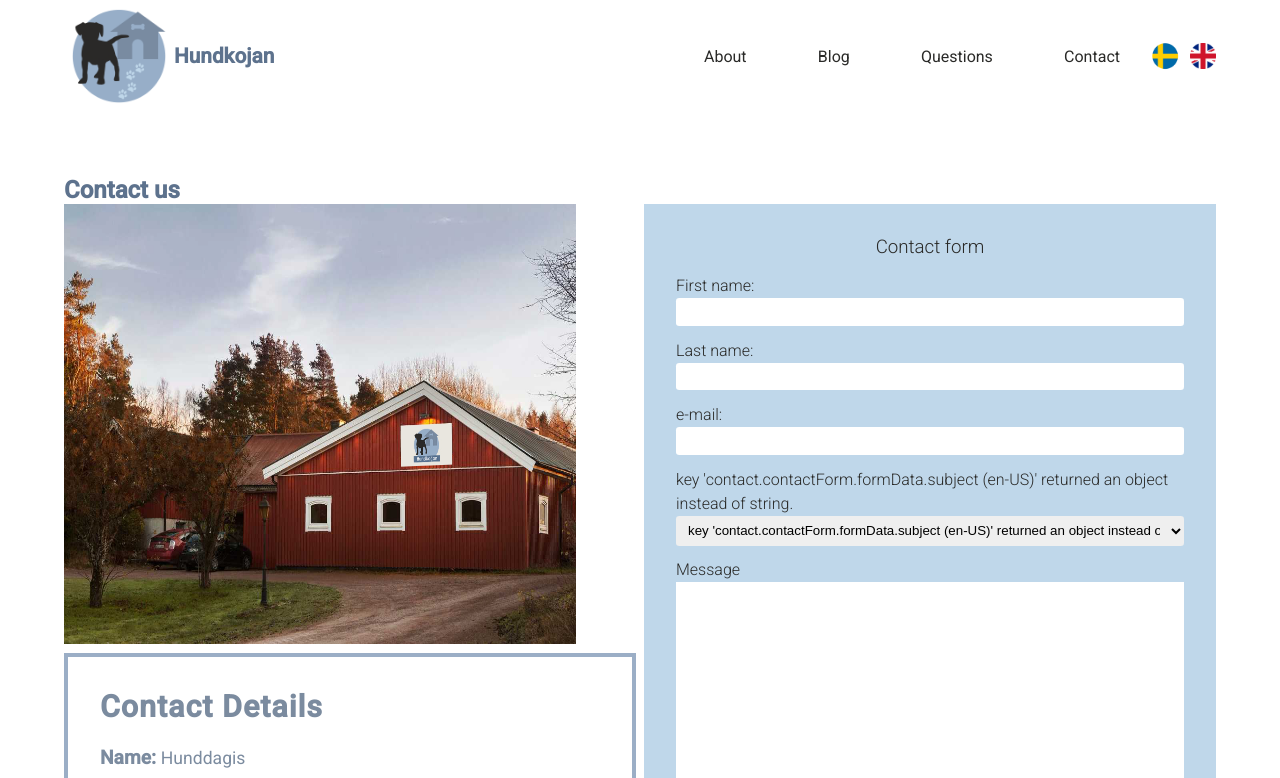
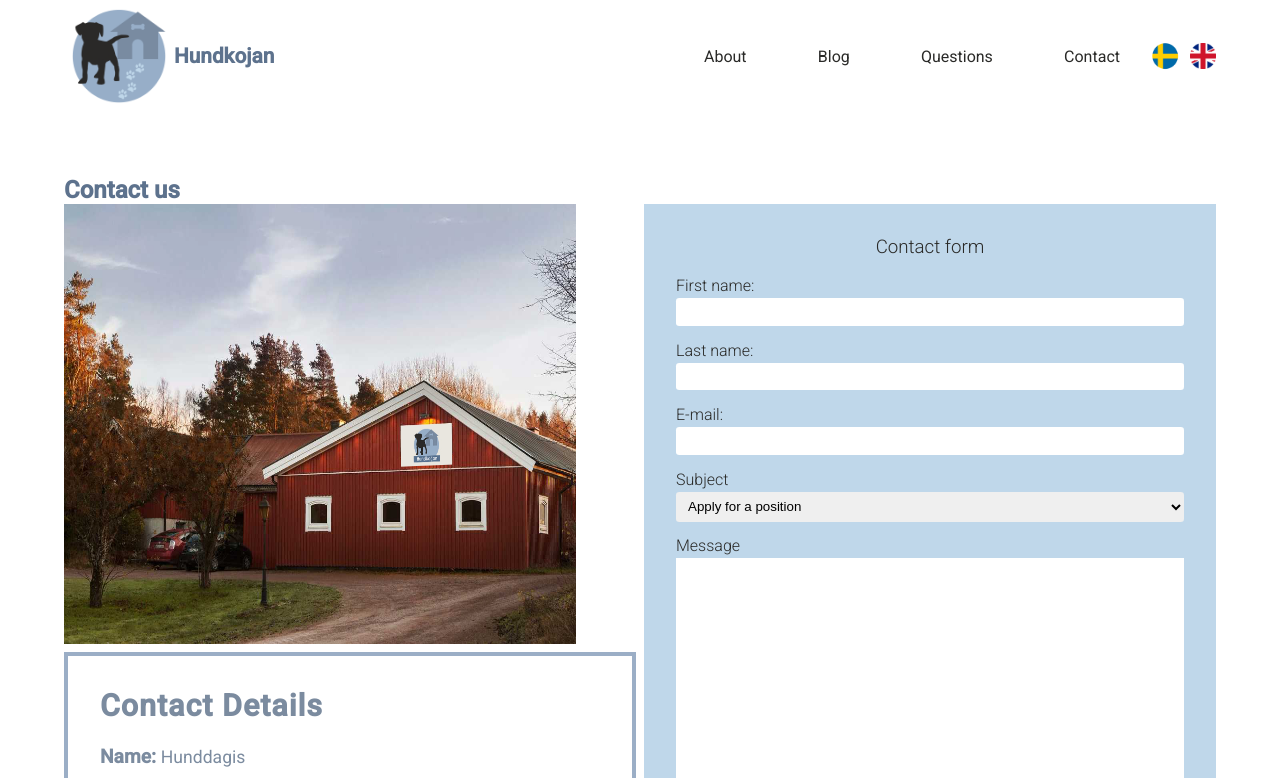
Before and after one commit to EmmaOlsson/hunddagis, a React (Create React App) app: page /contact in a window 1280 px wide. Shown: the top 778 px of the page. Built offline with nearby package versions, Linux system fonts and the light colour scheme.

Commit message:
changed form-data

```diff
--- a/src/assets/data/formData.js
+++ b/src/assets/data/formData.js
@@ -20,7 +20,7 @@ export const formEng =
     {
          firstName: "First name:",
          lastName: "Last name:",
-         email: "e-mail:",
+         email: "E-mail:",
          subject: {
             title: "Subject",
             position: "Apply for a position",
--- a/src/screens/ContactScreen.js
+++ b/src/screens/ContactScreen.js
@@ -61,28 +61,28 @@ const ContactScreen = () => {
           <h3 className={style.contactFormTitle}>{t('contact.contactForm.title')}</h3>
             <ul className={style.contactFormContact}>
               <li>
-                <label for="firstName">{t('contact.contactForm.formData.firstName')}</label>
+                <label htmlFor="firstName">{t('contact.contactForm.formData.firstName')}</label>
                 <input type="text" id="firstName"></input>
               </li>
               <li>
-                <label for="lastName">{t('contact.contactForm.formData.lastName')}</label>
+                <label htmlFor="lastName">{t('contact.contactForm.formData.lastName')}</label>
                 <input type="text" id="lastName"></input>
               </li>
               <li>
-                <label for="email">{t('contact.contactForm.formData.email')}</label>
+                <label htmlFor="email">{t('contact.contactForm.formData.email')}</label>
                 <input type="email" id="email"></input>
               </li>
               <li>
-                <label for="dropDownMenu">{t('contact.contactForm.formData.subject')}</label>
+                <label htmlFor="dropDownMenu">{t('contact.contactForm.formData.subject.title')}</label>
                 <select className={style.dropDownMenu} id="dropDownMenu">
-                  <option value="booking">{t('contact.contactForm.formData.subject')}</option>
-                  <option value="questions">{t('contact.contactForm.formData.subject')}</option>
-                  <option value="feedback">{t('contact.contactForm.formData.subject')}</option>
-                  <option value="complaint">{t('contact.contactForm.formData.subject')}</option>
+                  <option value="booking">{t('contact.contactForm.formData.subject.position')}</option>
+                  <option value="questions">{t('contact.contactForm.formData.subject.aboutServices')}</option>
+                  <option value="feedback">{t('contact.contactForm.formData.subject.feedback')}</option>
+                  <option value="complaint">{t('contact.contactForm.formData.subject.complaint')}</option>
                 </select>
               </li>
               <li className={style.textAreaContainer}>
-                <label for="message">{t('contact.contactForm.formData.message')}</label>
+                <label htmlFor="message">{t('contact.contactForm.formData.message')}</label>
                 <textarea type="text" className={style.contactText}id="message"></textarea>
               </li>
               <li>
```
